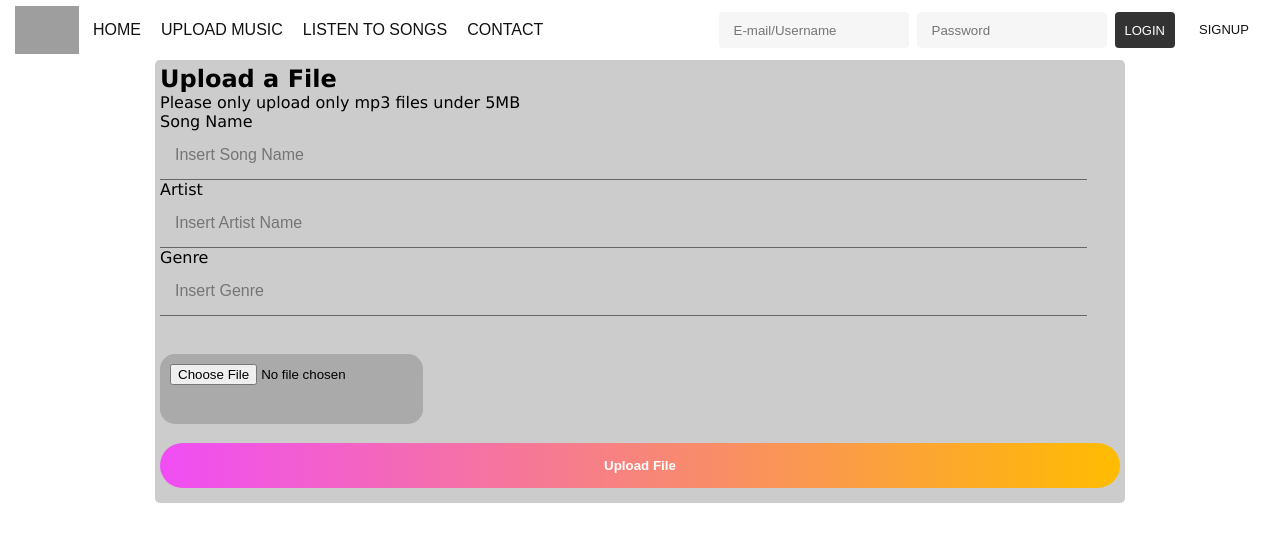
After one commit to UnexpectedFactorial/Musicly, a PHP site: page /upload.php in a window 1280 px wide. The commit adds this page. Shown: the top 542 px of the page. Run offline with PHP 8.4, Linux system fonts and the light colour scheme; grey boxes are pictures that could not be loaded.

Commit message:
Add files via upload

```diff
--- a/Musicaly/style.css
+++ b/Musicaly/style.css
@@ -190,3 +190,67 @@ h1 {
   color: green;
   text-align: center;
 }
+
+body {
+    background-color:white;
+    font-family: "Lucida Sans Unicode";
+    margin:0;
+}
+
+#uploader {
+    background-color:#cccccc;
+    color:black;
+    border-radius: 5px;
+    width:75%;
+    margin:auto;
+    height:100%;
+    padding:5px;
+    padding-bottom:15px;
+
+}
+
+#submit{
+    background: rgb(240,77,245);
+    background: linear-gradient(90deg, rgba(240,77,245,1) 0%, rgba(255,188,0,1) 100%);
+    font-weight: bolder;
+    border-radius: 50px;
+    border:0px;
+    padding:15px;
+    width:100%;
+    transition-duration: 500ms;
+    color:white;
+}
+
+#submit:hover{
+    background-color:rgb(240,77,245);
+    cursor:pointer;
+    transition-duration: 500ms;
+    color:black;
+}
+
+#uploader input[type="text"]{
+    width:95%;
+    padding:15px;
+    padding-right:0px;
+    font-size: 16px;
+    background-color:#cccccc;
+    border: none;
+    border-bottom:1px solid #666666;
+    color:black;
+    display:block;
+    transition-duration: 250ms;
+}
+
+#uploader input[type="file"]{
+    background-color:#aaaaaa;
+    color:black;
+    border-radius: 15px;
+    padding:10px;
+    padding-right:0px;
+    height: 50px;
+}
+
+#uploader input[type="text"]:focus{
+    background-color:#bbbbbb;
+    transition-duration: 250ms;
+}
--- /dev/null
+++ b/Musicaly/upload.php
@@ -0,0 +1,39 @@
+<?php
+  require "includes/dbh.inc.php";
+?>
+<!DOCTYPE html>
+<html>
+<head>
+    <link rel="stylesheet" href="style.css">
+    <title>Upload A Song</title>
+</head>
+
+<body>
+    <?php
+  // To make sure we don't need to create the header section of the website on multiple pages, we instead create the header HTML markup in a separate file which we then attach to the top of every HTML page on our website. In this way if we need to make a small change to our header we just need to do it in one place. This is a VERY cool feature in PHP!
+  require "header.php";
+    ?>
+    <div id="uploader"> <!--Song Uploader-->
+        <h2>Upload a File</h2>
+        <p>Please only upload only mp3 files under 5MB</p>
+        <form action="includes/upload.inc.php" method="POST" enctype="multipart/form-data">
+
+            <label for="songName">Song Name</label>
+            <input type="text" name="songName" placeholder="Insert Song Name" Required/>
+
+            <label for="artistName">Artist</label>
+            <input type="text" name="artistName" placeholder="Insert Artist Name" Required/>
+
+            <label for="genre">Genre</label>
+            <input type="text" name="genre" placeholder="Insert Genre" Required/>
+
+            <br>
+            <br>
+            <input type="file" name="file" accept="audio/*">
+             <br>
+            <br>
+            <button type="submit" name="submit" id="submit">Upload File</button>
+        </form>
+    </div>
+</body>
+</html>
```
